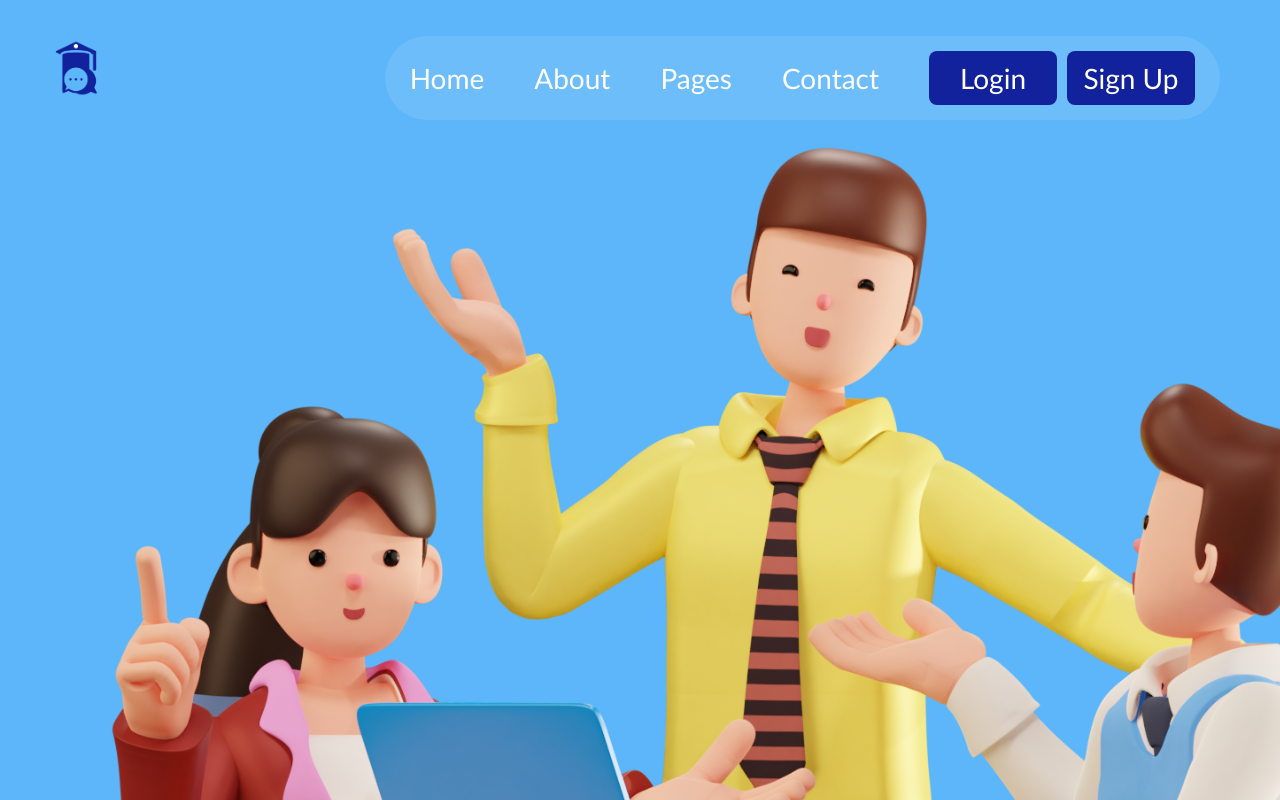
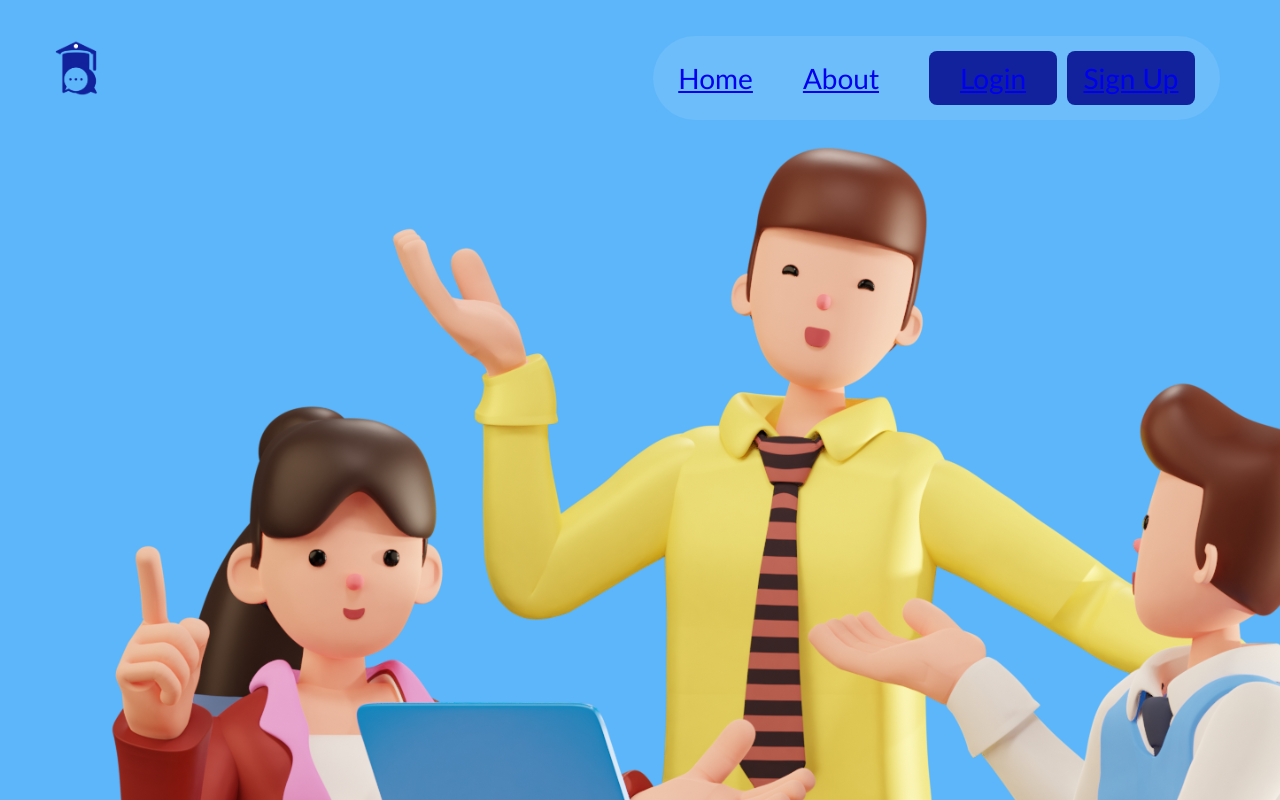
Before and after one commit to Counselllor/Counsellor-Web, a React (Vite) app: page / in a window 1280 px wide. Shown: the top 800 px of the page. Built offline with nearby package versions, Linux system fonts and the light colour scheme; a web font is replaced by a local one.

Commit message:
fixed navbar

```diff
--- a/src/components/Navbar.jsx
+++ b/src/components/Navbar.jsx
@@ -1,19 +1,18 @@
+import { Link } from 'react-router-dom'
 import '../styles/App.css'
-import { Link } from 'react-router-dom'
+import Logo from '../assets/logo.png'
 
 const Navbar = () => {
   return (
     <>
       <nav id="navbar">
-        <img id='logo' src="/src/assets/logo.png" alt="logo" />
+        <img id='logo' src={Logo} alt="logo" />
         <ul>
-          <li>Home</li>
-          <li>About</li>
-          <li>Pages</li>
-          <li>Contact</li>
+          <li><Link to='/'>Home</Link></li>
+          <li><Link to='/about'>About</Link></li>
           <li>
-            <div className='loginSignUpBtn'>Login</div>
-            <div className='loginSignUpBtn'>Sign Up</div>
+            <div className='loginSignUpBtn'><Link to='/login'>Login</Link></div>
+            <div className='loginSignUpBtn'><Link to='/signup'>Sign Up</Link></div>
           </li>
         </ul>
       </nav>
```
